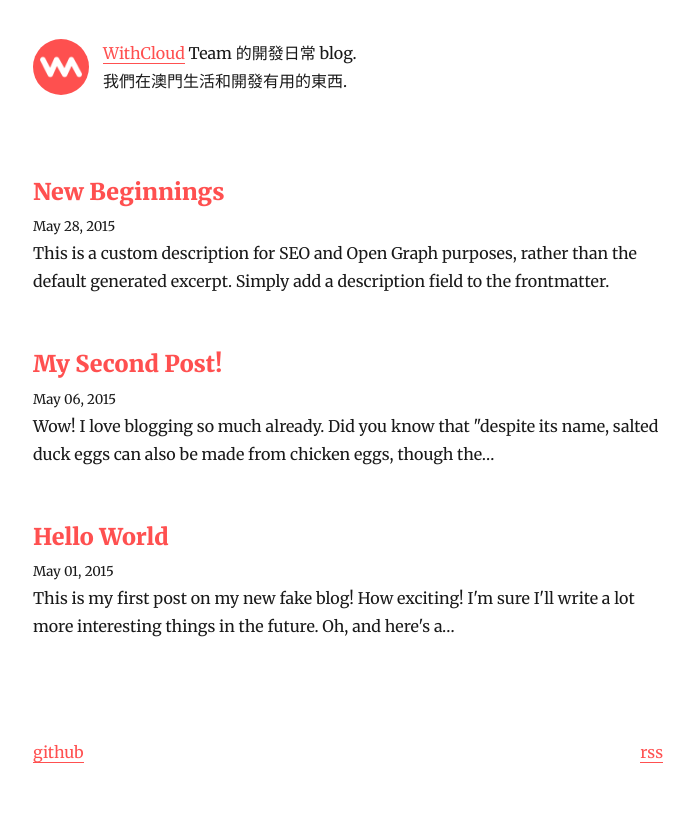
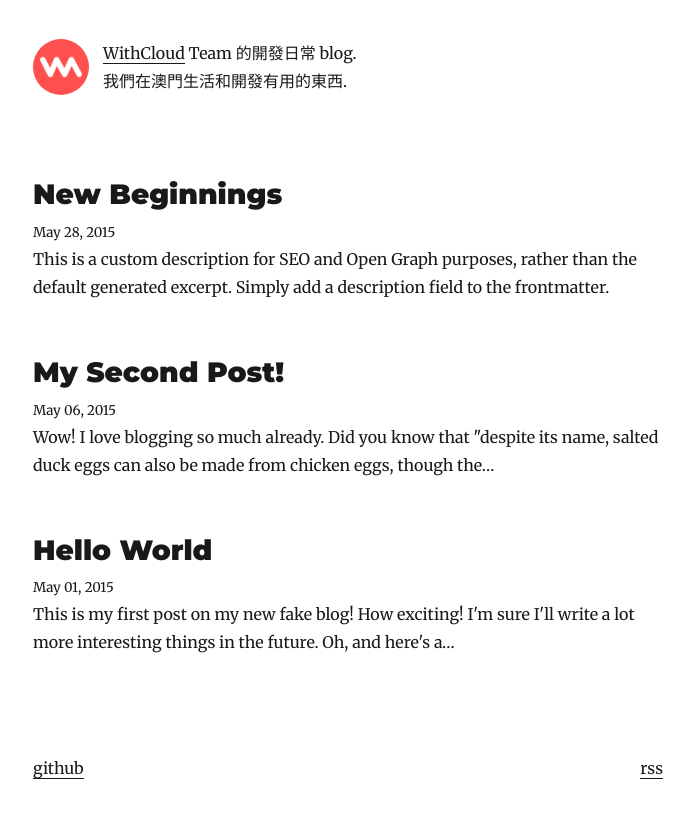
Before and after one commit to withcloud/whyme, a Gatsby site: page / in a window 1280 px wide. Shown: the part 129-946 px from the top of the page, without its empty margins (292-986 px from the left). Built offline with nearby package versions, Linux system fonts and the light colour scheme; Gatsby itself is replaced by a stand-in of ours; some packages are replaced by stand-ins of ours.

Commit message:
add styles

```diff
--- a/src/components/layout.js
+++ b/src/components/layout.js
@@ -2,10 +2,22 @@
 
 import React from 'react'
 import { Link } from 'gatsby'
+import Helmet from 'react-helmet'
 
 import { rhythm, scale } from '../utils/typography'
 
 class Layout extends React.Component {
+  state = {
+    theme: null
+  }
+
+  componentDidMount () {
+    this.setState({ theme: window.__theme })
+    window.__onThemeChange = () => {
+      this.setState({ theme: window.__theme })
+    };
+  }
+
   render () {
     const { location, title, children } = this.props
     const rootPath = `${__PATH_PREFIX__}/`
@@ -16,7 +28,7 @@ class Layout extends React.Component {
         <h1
           style={{
             ...scale(0.75),
-            marginBottom: rhythm(1.5),
+            marginBottom: 0,
             marginTop: 0,
             maxWidth: 310
           }}
@@ -39,7 +51,10 @@ class Layout extends React.Component {
         <h3
           style={{
             fontFamily: `Montserrat, sans-serif`,
-            marginTop: 0
+            marginTop: 0,
+            marginBottom: 0,
+            height: 42, // because
+            lineHeight: '2.625rem'
           }}
         >
           <Link
@@ -58,14 +73,38 @@ class Layout extends React.Component {
     return (
       <div
         style={{
-          marginLeft: `auto`,
-          marginRight: `auto`,
-          maxWidth: rhythm(24),
-          padding: `${rhythm(1.5)} ${rhythm(3 / 4)}`
+          color: 'var(--textNormal)',
+          background: 'var(--bg)',
+          transition: 'color 0.2s ease-out, background 0.2s ease-out',
+          minHeight: '100vh'
         }}
       >
-        <header>{header}</header>
-        <main>{children}</main>
+        <Helmet
+          meta={[
+            {
+              name: 'theme-color',
+              content: this.state.theme === 'light' ? '#ffa8c5' : '#282c35'
+            }
+          ]}
+        />
+        <div
+          style={{
+            marginLeft: `auto`,
+            marginRight: `auto`,
+            maxWidth: rhythm(24),
+            padding: `${rhythm(1.5)} ${rhythm(3 / 4)}`
+          }}
+        >
+          <header style={{
+            display: 'flex',
+            justifyContent: 'space-between',
+            alignItems: 'center',
+            marginBottom: '2.625rem'
+          }}>
+            {header}
+          </header>
+          {children}
+        </div>
       </div>
     )
   }
--- a/src/pages/index.js
+++ b/src/pages/index.js
@@ -16,13 +16,18 @@ class BlogIndex extends React.Component {
     return (
       <Layout location={this.props.location} title={siteTitle}>
         <SEO />
+        <aside>
           <Bio />
+        </aside>
+        <main>
           {posts.map(({ node }) => {
             const title = node.frontmatter.title || node.fields.slug
             return (
               <div key={node.fields.slug}>
                 <h3
                   style={{
+                    fontFamily: 'Montserrat, sans-serif',
+                    fontSize: rhythm(1),
                     marginBottom: rhythm(1 / 4)
                   }}
                 >
@@ -39,6 +44,7 @@ class BlogIndex extends React.Component {
               </div>
             )
           })}
+        </main>
         <Footer />
       </Layout>
     )
--- /dev/null
+++ b/src/utils/global.css
@@ -0,0 +1,223 @@
+body {
+  --pink: rgb(255, 167, 196);
+  background-color: var(--bg);
+}
+
+body.light {
+  --bg: #ffffff;
+  --header: var(--pink);
+  --textNormal: #222;
+  --textTitle: #222;
+  --textLink: #d23669;
+  --hr: hsla(0, 0%, 0%, 0.2);
+  --inlineCode-bg: rgba(255, 229, 100, 0.2);
+  --inlineCode-text: #1a1a1a;
+}
+
+body.dark {
+  -webkit-font-smoothing: antialiased;
+
+  --bg: #282c35;
+  --header: #ffffff;
+  --textNormal: rgba(255, 255, 255, 0.88);
+  --textTitle: #ffffff;
+  --textLink: var(--pink);
+  --hr: hsla(0, 0%, 100%, 0.2);
+  --inlineCode-bg: hsl(222, 14%, 25%);
+  --inlineCode-text: #e6e6e6;
+}
+
+/*
+  RTL layout
+*/
+body:lang(fa) article {
+  direction: rtl;
+}
+
+body:lang(fa) article pre,
+body:lang(fa) article .translations,
+body:lang(fa) .language-text {
+  direction: ltr;
+}
+
+/* Fixing parentheses issue in text */
+body:lang(fa) .language-text {
+  display: inline-block;
+}
+
+body:lang(fa) blockquote {
+  border-left: unset;
+  border-right: 0.32813rem solid hsla(0, 0%, 0%, 0.9);
+  padding-right: 1.42188rem;
+  padding-left: unset;
+  margin-left: 0.75rem;
+  margin-right: -1.75rem;
+}
+
+/* styles for Persian language */
+body:lang(fa) article,
+body:lang(fa) h1 {
+  font-family: 'Vazir';
+}
+
+/**
+ * Based on copypasta from Remy Bach and Sarah Drasner
+ */
+code[class*='language-'],
+pre[class*='language-'] {
+  color: white;
+  background: none;
+  font-family: Consolas, Menlo, Monaco, source-code-pro, Courier New, monospace;
+  font-feature-settings: normal;
+  text-align: left;
+  white-space: pre;
+  word-spacing: normal;
+  word-break: normal;
+  word-wrap: normal;
+  line-height: 1.5;
+  margin-bottom: 0;
+
+  -moz-tab-size: 4;
+  -o-tab-size: 4;
+  tab-size: 4;
+
+  -webkit-hyphens: none;
+  -moz-hyphens: none;
+  -ms-hyphens: none;
+  hyphens: none;
+}
+
+/* Code blocks */
+pre[class*='language-'] {
+  overflow: auto;
+  padding: 1.3125rem;
+}
+
+pre[class*='language-']::-moz-selection {
+  /* Firefox */
+  background: hsl(207, 4%, 16%);
+}
+
+pre[class*='language-']::selection {
+  /* Safari */
+  background: hsl(207, 4%, 16%);
+}
+
+/* Text Selection colour */
+pre[class*='language-']::-moz-selection,
+pre[class*='language-'] ::-moz-selection {
+  text-shadow: none;
+  background: hsla(0, 0%, 100%, 0.15);
+}
+
+pre[class*='language-']::selection,
+pre[class*='language-'] ::selection {
+  text-shadow: none;
+  background: hsla(0, 0%, 100%, 0.15);
+}
+
+/* Inline code */
+:not(pre) > code[class*='language-'] {
+  border-radius: 0.3em;
+  background: var(--inlineCode-bg);
+  color: var(--inlineCode-text);
+  padding: 0.15em 0.2em 0.05em;
+  white-space: normal;
+}
+
+.token.attr-name {
+  color: rgb(173, 219, 103);
+  font-style: italic;
+}
+
+.token.comment {
+  color: rgb(128, 147, 147);
+}
+
+.token.string,
+.token.url {
+  color: rgb(173, 219, 103);
+}
+
+.token.variable {
+  color: rgb(214, 222, 235);
+}
+
+.token.number {
+  color: rgb(247, 140, 108);
+}
+
+.token.builtin,
+.token.char,
+.token.constant,
+.token.function {
+  color: rgb(130, 170, 255);
+}
+
+.token.punctuation {
+  color: rgb(199, 146, 234);
+}
+
+.token.selector,
+.token.doctype {
+  color: rgb(199, 146, 234);
+  font-style: 'italic';
+}
+
+.token.class-name {
+  color: rgb(255, 203, 139);
+}
+
+.token.tag,
+.token.operator,
+.token.keyword {
+  color: #ffa7c4;
+}
+
+.token.boolean {
+  color: rgb(255, 88, 116);
+}
+
+.token.property {
+  color: rgb(128, 203, 196);
+}
+
+.token.namespace {
+  color: rgb(178, 204, 214);
+}
+
+pre[data-line] {
+  padding: 1em 0 1em 3em;
+  position: relative;
+}
+
+.gatsby-highlight-code-line {
+  background-color: hsla(207, 95%, 15%, 1);
+  display: block;
+  margin-right: -1.3125rem;
+  margin-left: -1.3125rem;
+  padding-right: 1em;
+  padding-left: 1.25em;
+  border-left: 0.25em solid #ffa7c4;
+}
+
+.gatsby-highlight {
+  margin-bottom: 1.75rem;
+  margin-left: -1.3125rem;
+  margin-right: -1.3125rem;
+  border-radius: 10px;
+  background: #011627;
+  -webkit-overflow-scrolling: touch;
+  overflow: auto;
+}
+
+@media (max-width: 672px) {
+  .gatsby-highlight {
+    border-radius: 0;
+  }
+}
+
+.gatsby-highlight pre[class*='language-'] {
+  float: left;
+  min-width: 100%;
+}
--- a/src/utils/typography.js
+++ b/src/utils/typography.js
@@ -1,13 +1,44 @@
+import '../fonts/fonts-shared.css'
+import './global.css'
+
 import Typography from 'typography'
 import Wordpress2016 from 'typography-theme-wordpress-2016'
 
 Wordpress2016.overrideThemeStyles = () => {
   return {
     a: {
-      color: '#ff5050'
+      color: 'var(--textLink)'
+    },
+    hr: {
+      background: 'var(--hr)'
     },
     'a.gatsby-resp-image-link': {
-      boxShadow: `none`
+      boxShadow: 'none'
+    },
+    // These two are for gatsby-remark-autolink-headers:
+    'a.anchor': {
+      boxShadow: 'none'
+    },
+    'a.anchor svg[aria-hidden="true"]': {
+      stroke: 'var(--textLink)'
+    },
+    'p code': {
+      fontSize: '1rem'
+    },
+    // TODO: why tho
+    'h1 code, h2 code, h3 code, h4 code, h5 code, h6 code': {
+      fontSize: 'inherit'
+    },
+    'li code': {
+      fontSize: '1rem'
+    },
+    blockquote: {
+      color: 'inherit',
+      borderLeftColor: 'inherit',
+      opacity: '0.8'
+    },
+    'blockquote.translation': {
+      fontSize: '1em'
     }
   }
 }
```
Also changed, not shown: src/html.js (added, +55 -0 lines), src/templates/blog-post.js (+15 -4 lines). Lines whose indentation alone changed are shown as unchanged.
